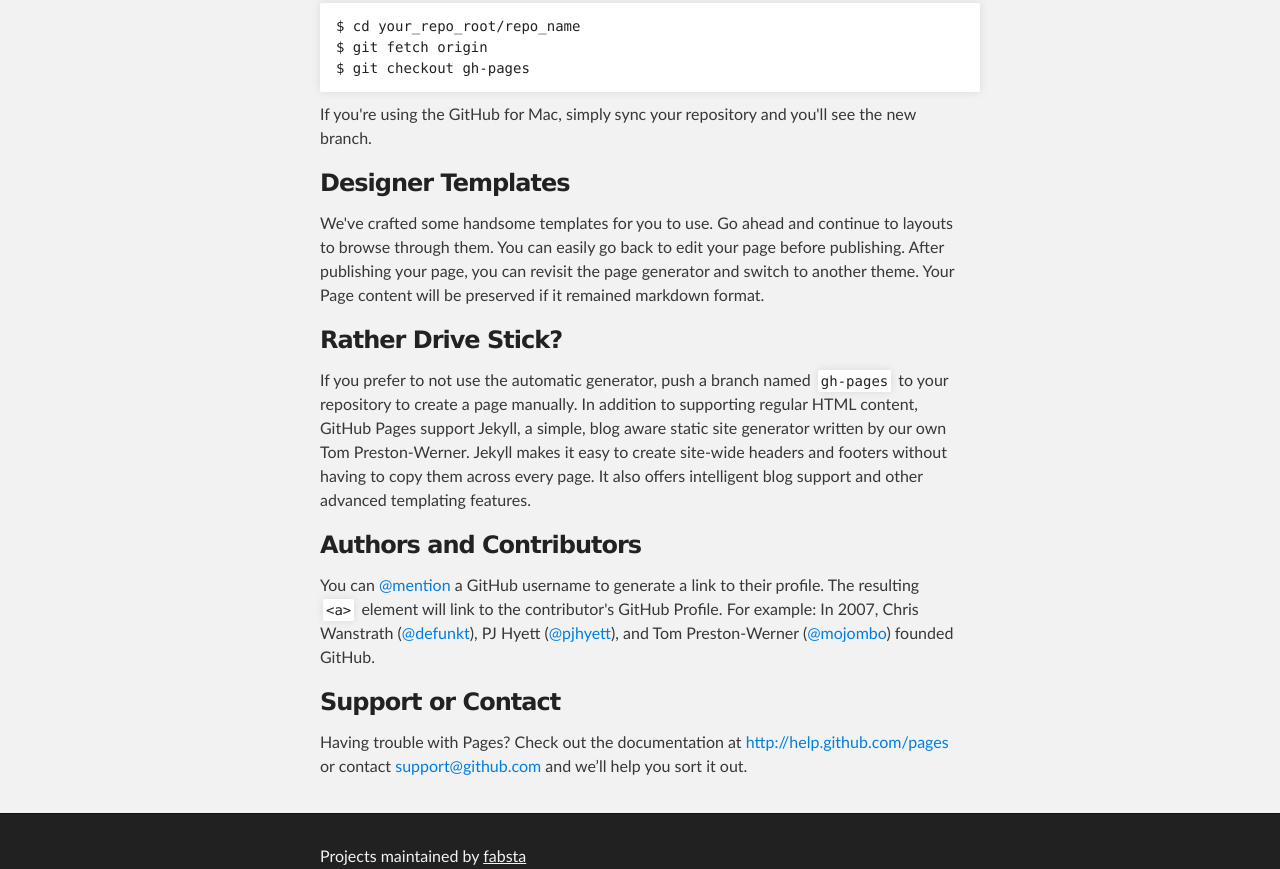
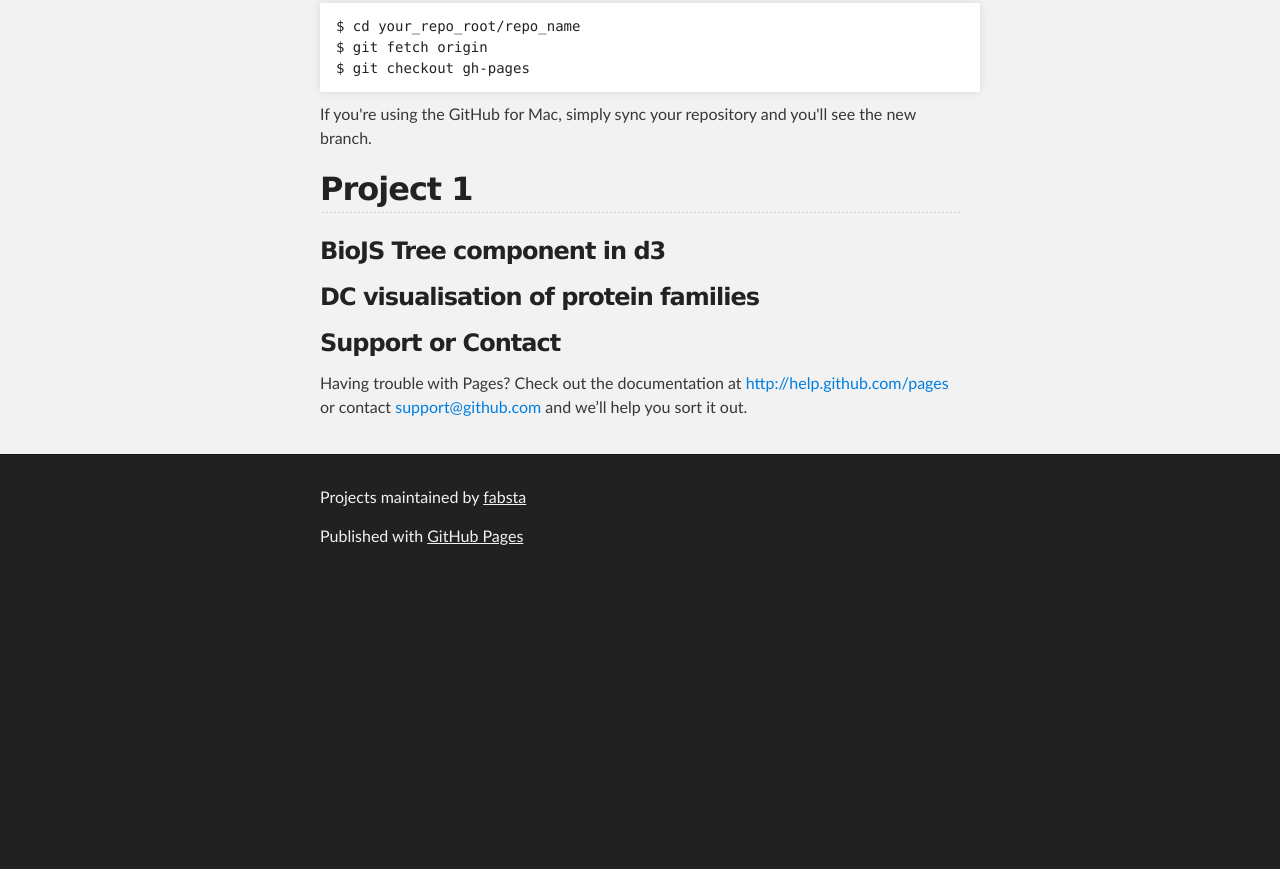
Before and after one commit to fabsta/projects, a plain HTML site: page index.html in a window 1280 px wide. Shown: the part 414-1283 px from the top of the page. After the commit the page ends 997 px from the top, so only its background shows below. Drawn offline with Linux system fonts and the light colour scheme.

Commit message:
initial commit

```diff
--- a/index.html
+++ b/index.html
@@ -43,20 +43,16 @@
 
 <p>If you're using the GitHub for Mac, simply sync your repository and you'll see the new branch.</p>
 
-<h3>
-<a name="designer-templates" class="anchor" href="#designer-templates"><span class="octicon octicon-link"></span></a>Designer Templates</h3>
 
-<p>We've crafted some handsome templates for you to use. Go ahead and continue to layouts to browse through them. You can easily go back to edit your page before publishing. After publishing your page, you can revisit the page generator and switch to another theme. Your Page content will be preserved if it remained markdown format.</p>
+<h2>Project 1</h2>
 
-<h3>
-<a name="rather-drive-stick" class="anchor" href="#rather-drive-stick"><span class="octicon octicon-link"></span></a>Rather Drive Stick?</h3>
+<h3>BioJS Tree component in d3</h3>
 
-<p>If you prefer to not use the automatic generator, push a branch named <code>gh-pages</code> to your repository to create a page manually. In addition to supporting regular HTML content, GitHub Pages support Jekyll, a simple, blog aware static site generator written by our own Tom Preston-Werner. Jekyll makes it easy to create site-wide headers and footers without having to copy them across every page. It also offers intelligent blog support and other advanced templating features.</p>
+<h3>DC visualisation of protein families</h3>
 
-<h3>
-<a name="authors-and-contributors" class="anchor" href="#authors-and-contributors"><span class="octicon octicon-link"></span></a>Authors and Contributors</h3>
 
-<p>You can <a href="https://github.com/blog/821" class="user-mention">@mention</a> a GitHub username to generate a link to their profile. The resulting <code>&lt;a&gt;</code> element will link to the contributor's GitHub Profile. For example: In 2007, Chris Wanstrath (<a href="https://github.com/defunkt" class="user-mention">@defunkt</a>), PJ Hyett (<a href="https://github.com/pjhyett" class="user-mention">@pjhyett</a>), and Tom Preston-Werner (<a href="https://github.com/mojombo" class="user-mention">@mojombo</a>) founded GitHub.</p>
+
+
 
 <h3>
 <a name="support-or-contact" class="anchor" href="#support-or-contact"><span class="octicon octicon-link"></span></a>Support or Contact</h3>
```
